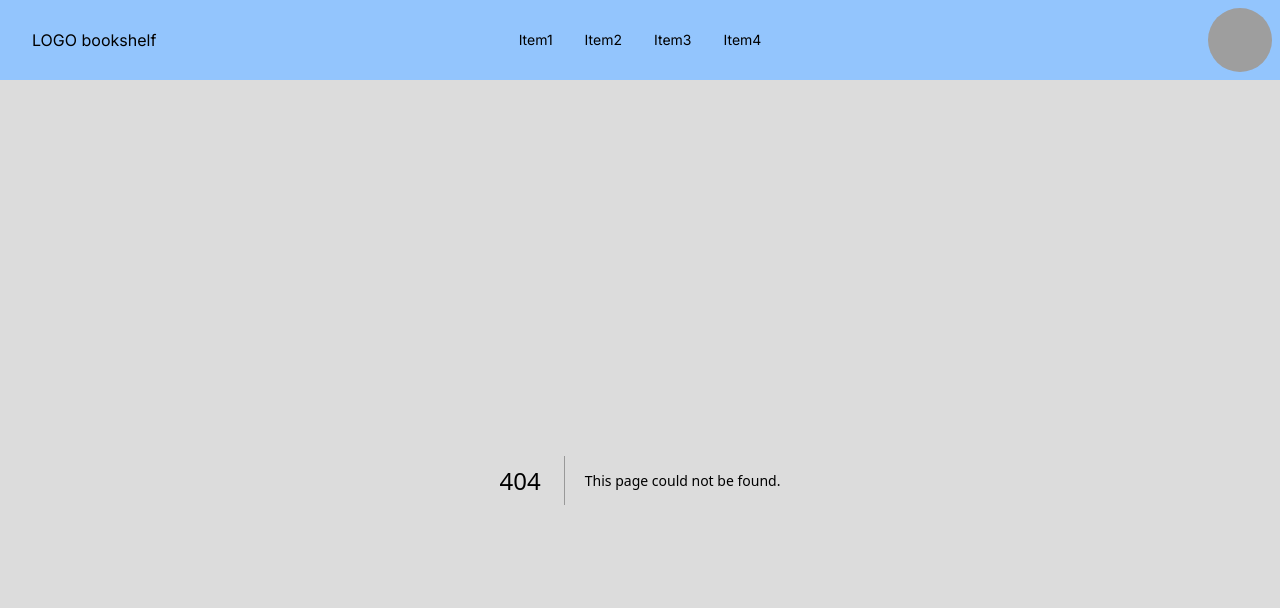
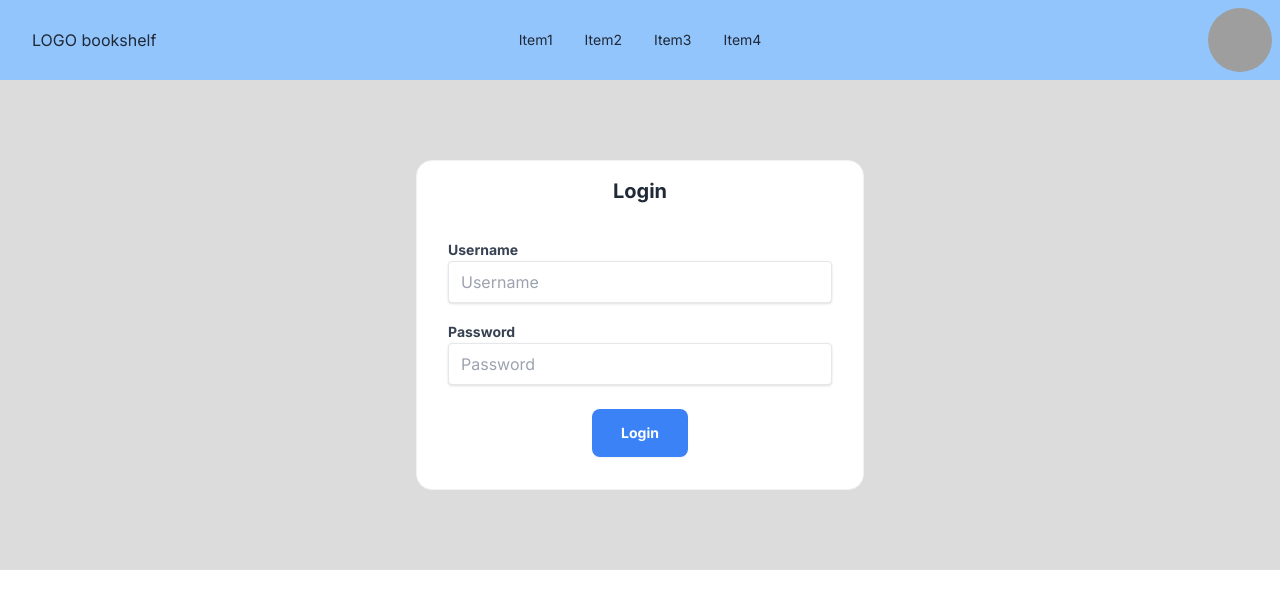
Before and after one commit to RyoyaC/book-library, a Next.js app: page /account/login in a window 1280 px wide. Before the commit this address had no page. Shown: the top 608 px of the page. Built offline with nearby package versions, Linux system fonts and the light colour scheme; grey boxes are pictures that could not be loaded.

Commit message:
feat: created login page

```diff
--- /dev/null
+++ b/src/app/account/login/page.tsx
@@ -0,0 +1,38 @@
+import React from "react";
+
+export default function Page() {
+  return (
+    <div className="py-20 flex justify-center">
+      <div className="card card-bordered bg-white w-full max-w-md">
+        <div className="card-title flex justify-center mt-4">
+          <p className="font-bold">Login</p>
+        </div>
+        <div className="card-body flex flex-col items-center">
+          <div className="form-group mb-2 w-96">
+            <label className="text-gray-700 text-sm font-bold">Username</label>
+            <input
+              className="border rounded w-full py-2 px-3 text-gray-700 shadow focus:outline-none focus:shadow-outline"
+              id="username"
+              type="text"
+              placeholder="Username"
+            />
+          </div>
+          <div className="form-group mb-4 w-96">
+            <label className="text-gray-700 text-sm font-bold">Password</label>
+            <input
+              className="border rounded w-full py-2 px-3 text-gray-700 shadow focus:outline-none focus:shadow-outline"
+              id="password"
+              type="password"
+              placeholder="Password"
+            />
+          </div>
+          <div className="login-button flex justify-center">
+            <button className="btn btn-active btn-neutral rounded-lg w-24 bg-blue-500 hover:bg-blue-700 border-transparent text-white font-bold rounded focus:outline-none focus:shadow-outline">
+              Login
+            </button>
+          </div>
+        </div>
+      </div>
+    </div>
+  );
+}
--- a/src/app/layout.tsx
+++ b/src/app/layout.tsx
@@ -21,6 +21,7 @@ export default function RootLayout({
     <html lang="en">
       <body className={inter.className}>
         <Header />
+        {/* TODO: 背景の一番下まで色がつかないため、CSSを調整する必要あり */}
         <div className={styles.bggray}>
           <Container>{children}</Container>
         </div>
```
